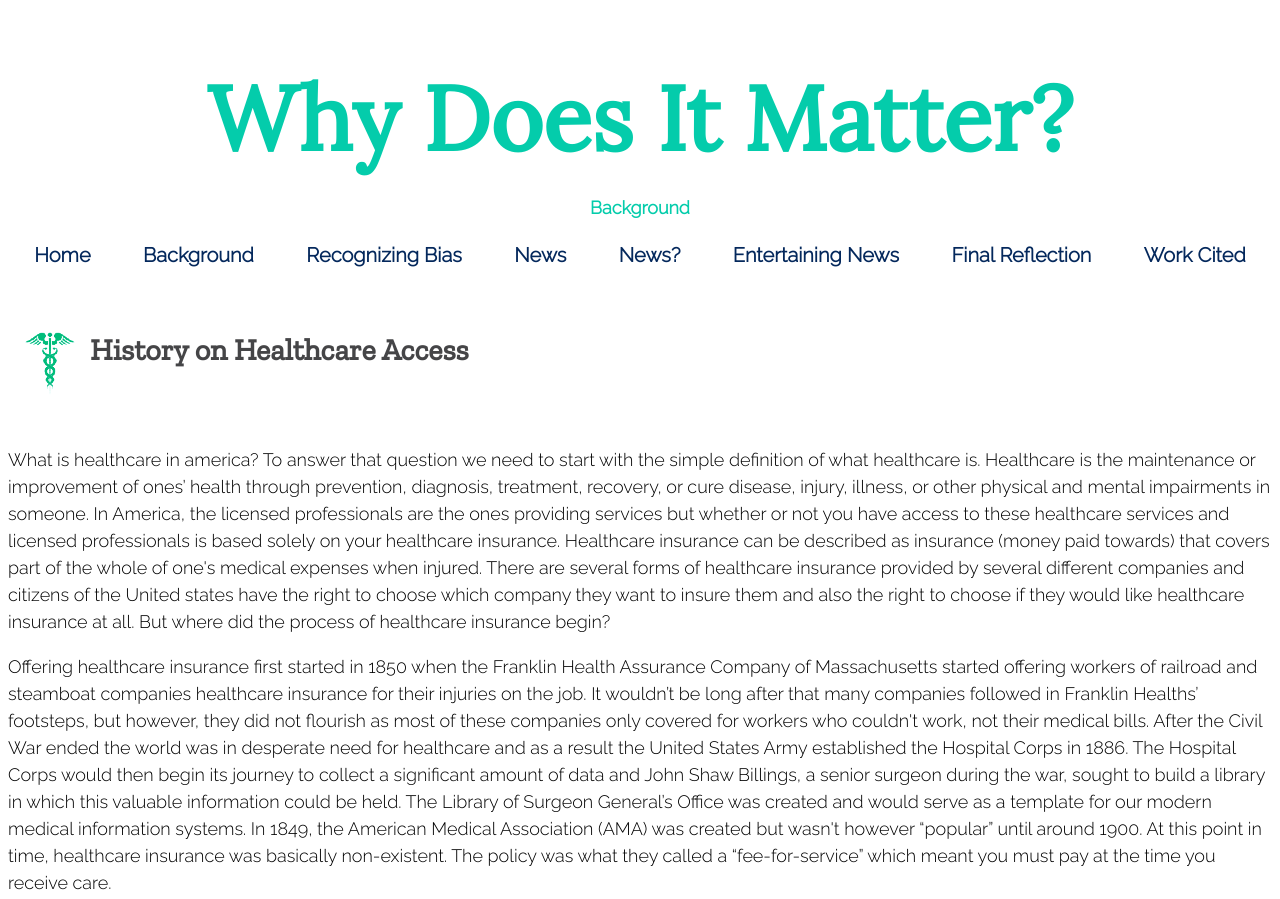
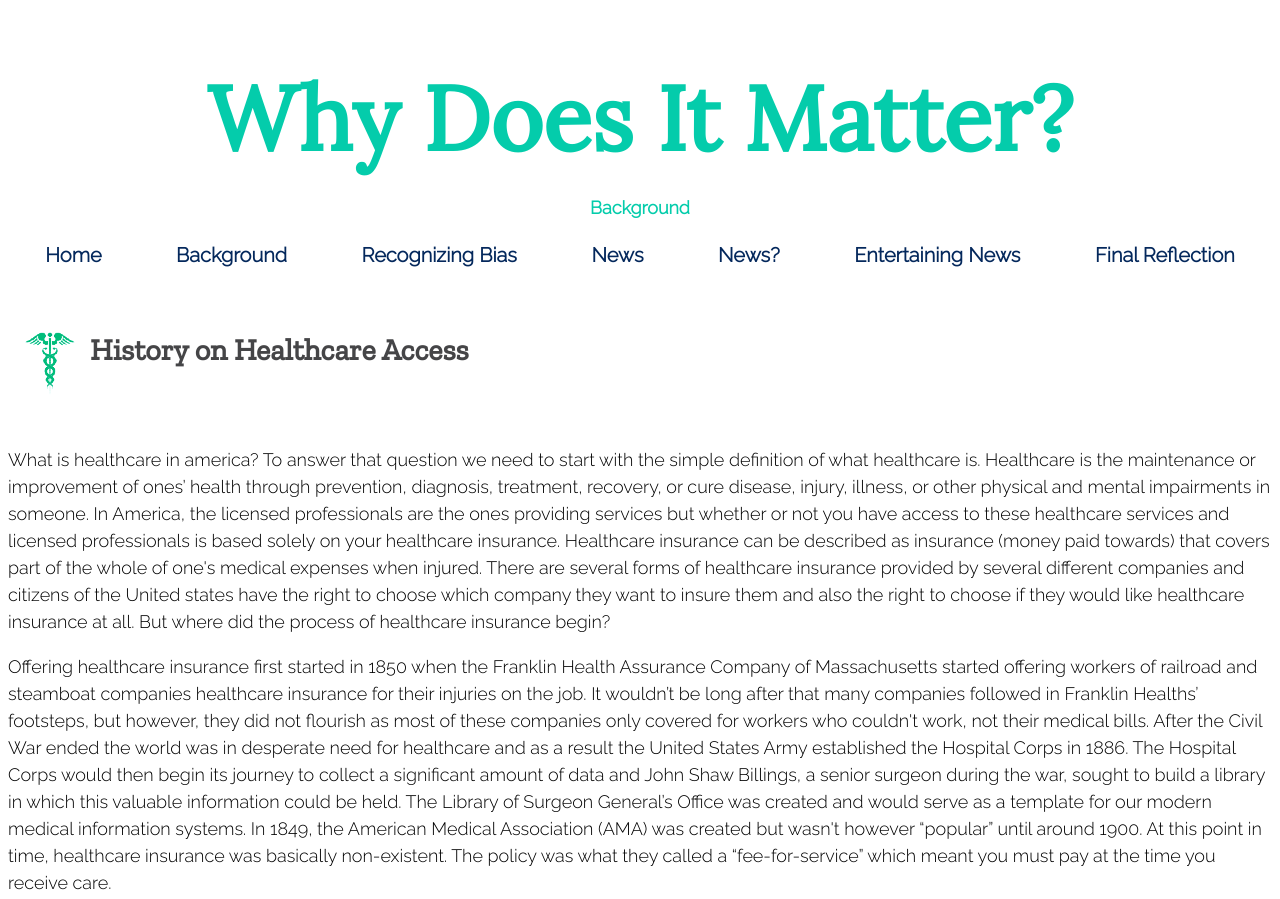
Before and after one commit to ndicks7864/EqualHealthCareAccessNDicks2, a plain HTML site: page background.html in a window 1280 px wide. Shown: the top 899 px of the page. Drawn offline with nearby package versions, Linux system fonts and the light colour scheme; a web font is replaced by a local one.

Commit message:
Update background.html

```diff
--- a/background.html
+++ b/background.html
@@ -31,7 +31,6 @@
     <a href="news2.html"><span class = "underlined">News?</span></a>
     <a href="entertain_news.html"><span class = "underlined">Entertaining News</span></a>
     <a href="final_reflect.html"><span class = "underlined">Final Reflection</span></a>
-    <a href="work_cited.html"><span class = "underlined">Work Cited</span></a>
 </div>
 
 
```
